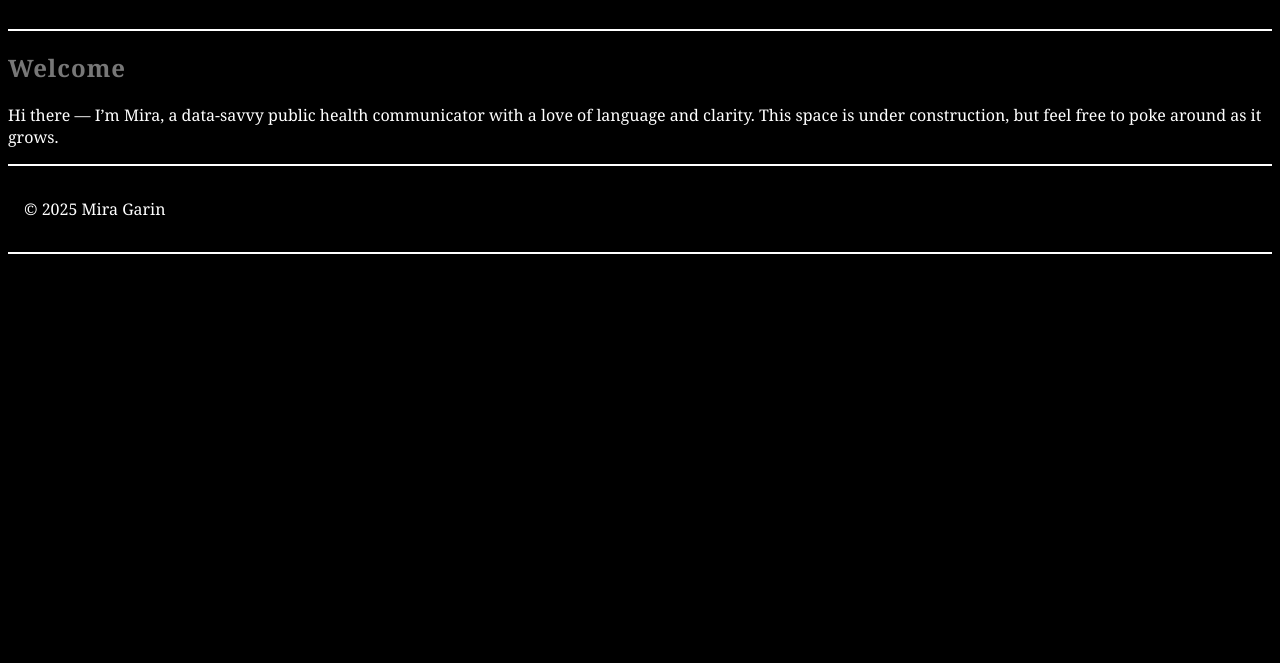
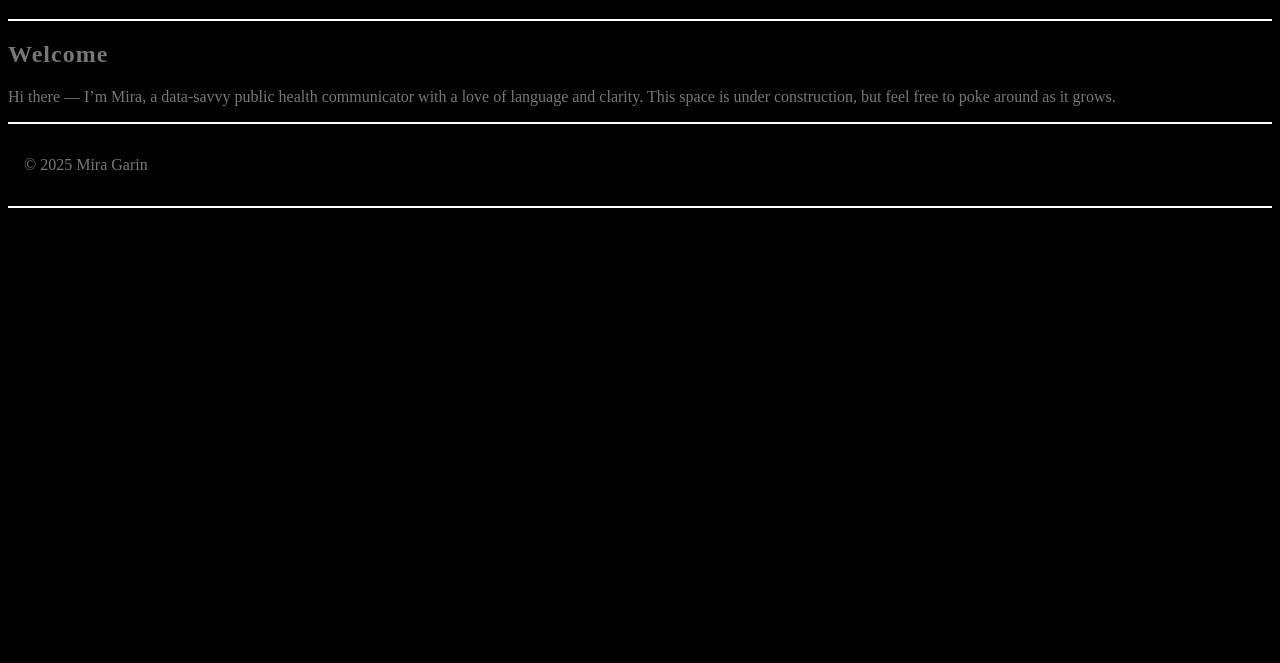
Before and after one commit to miragarin/miragarin.github.io, a plain HTML site: page index.html in a window 1280 px wide. Shown: the part 137-800 px from the top of the page. Drawn offline with Linux system fonts and the light colour scheme.

Commit message:
Update 2 style.css

```diff
--- a/style.css
+++ b/style.css
@@ -1,7 +1,17 @@
+/************************
+relevant colors:
+    white = #ffffff
+    black = #000000
+    satin sheen gold = #cba135
+    dark grey = #4e4e4e
+    medium grey= #777777
+
+************************/
+
 body {
   background-color: #000000;
-  color: #ffffff;
-  font-family: 'Georgia', serif;
+  color: #777777; /*this is the text color*/
+  font-family: 'Beautifully Delicious Script', sanserif;
 }
 
 a {
@@ -10,7 +20,7 @@ a {
 }
 
 a:hover {
-  color: #4e4e4e;
+  color: #cba135;
 }
 
 header, footer {
```
